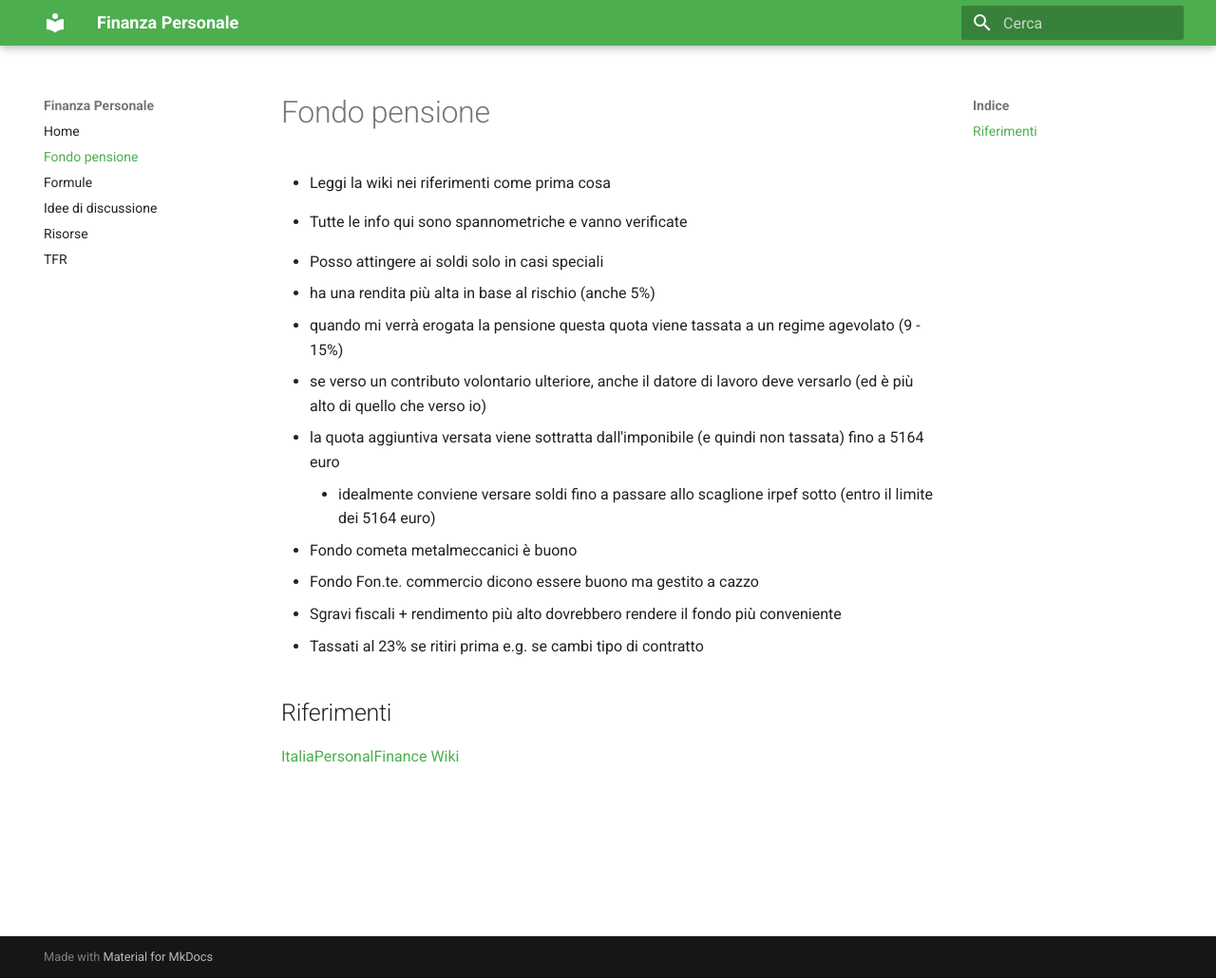
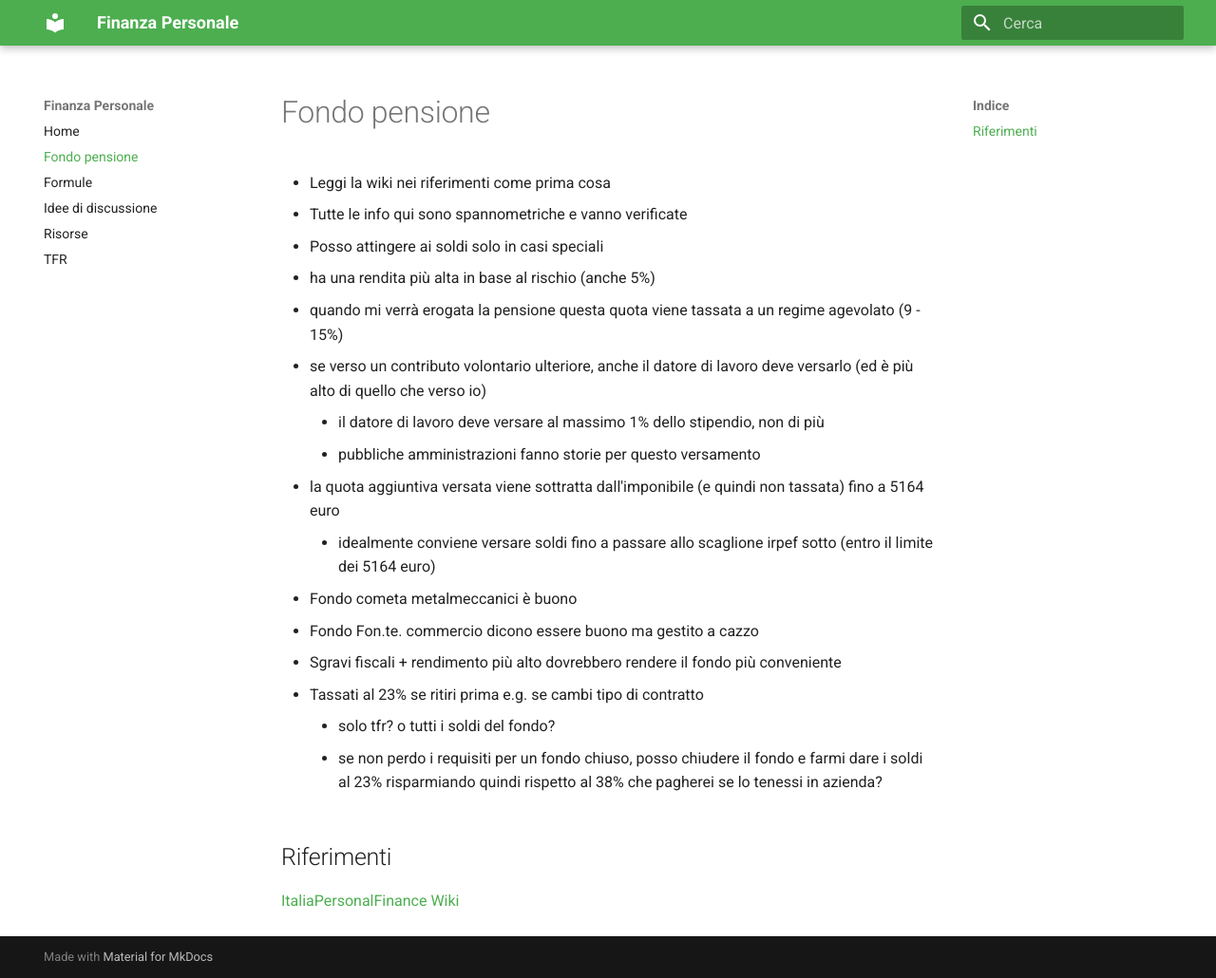
Before and after one commit to simgunz/wiki-finanza-personale, an MkDocs documentation site: the page built from docs/fondo-pensione.md, in a window 1280 px wide and 1030 px high. Shown: the whole window at 95% size. Built offline with MkDocs 1.6.1 and Material for MkDocs 9.7.7, drawn with Linux system fonts in a browser that asks for light colours.

Commit message:
Aggiornata pagina fondo pensione con spunti emersi dalla discussione

```diff
--- a/docs/fondo-pensione.md
+++ b/docs/fondo-pensione.md
@@ -1,19 +1,21 @@
 # Fondo pensione
 
 - Leggi la wiki nei riferimenti come prima cosa
-
 - Tutte le info qui sono spannometriche e vanno verificate
-
 - Posso attingere ai soldi solo in casi speciali
 - ha una rendita più alta in base al rischio (anche 5%)
 - quando mi verrà erogata la pensione questa quota viene tassata a un regime agevolato (9 - 15%)
 - se verso un contributo volontario ulteriore, anche il datore di lavoro deve versarlo (ed è più alto di quello che verso io)
+  - il datore di lavoro deve versare al massimo 1% dello stipendio, non di più
+  - pubbliche amministrazioni fanno storie per questo versamento
 - la quota aggiuntiva versata viene sottratta dall'imponibile (e quindi non tassata) fino a 5164 euro
   - idealmente conviene versare soldi fino a passare allo scaglione irpef sotto (entro il limite dei 5164 euro)
 - Fondo cometa metalmeccanici è buono
 - Fondo Fon.te. commercio dicono essere buono ma gestito a cazzo
 - Sgravi fiscali + rendimento più alto dovrebbero rendere il fondo più conveniente
 - Tassati al 23% se ritiri prima e.g. se cambi tipo di contratto
+  - solo tfr? o tutti i soldi del fondo?
+  - se non perdo i requisiti per un fondo chiuso, posso chiudere il fondo e farmi dare i soldi al 23% risparmiando quindi rispetto al 38% che pagherei se lo tenessi in azienda?
 
 ## Riferimenti
 
```
